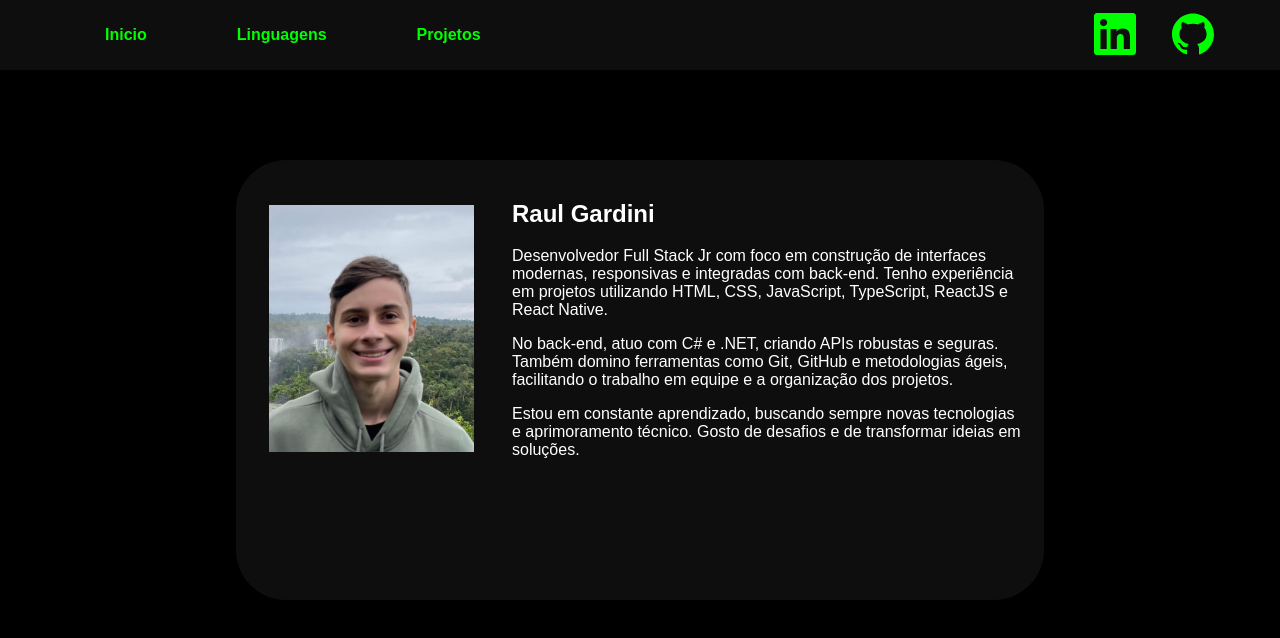
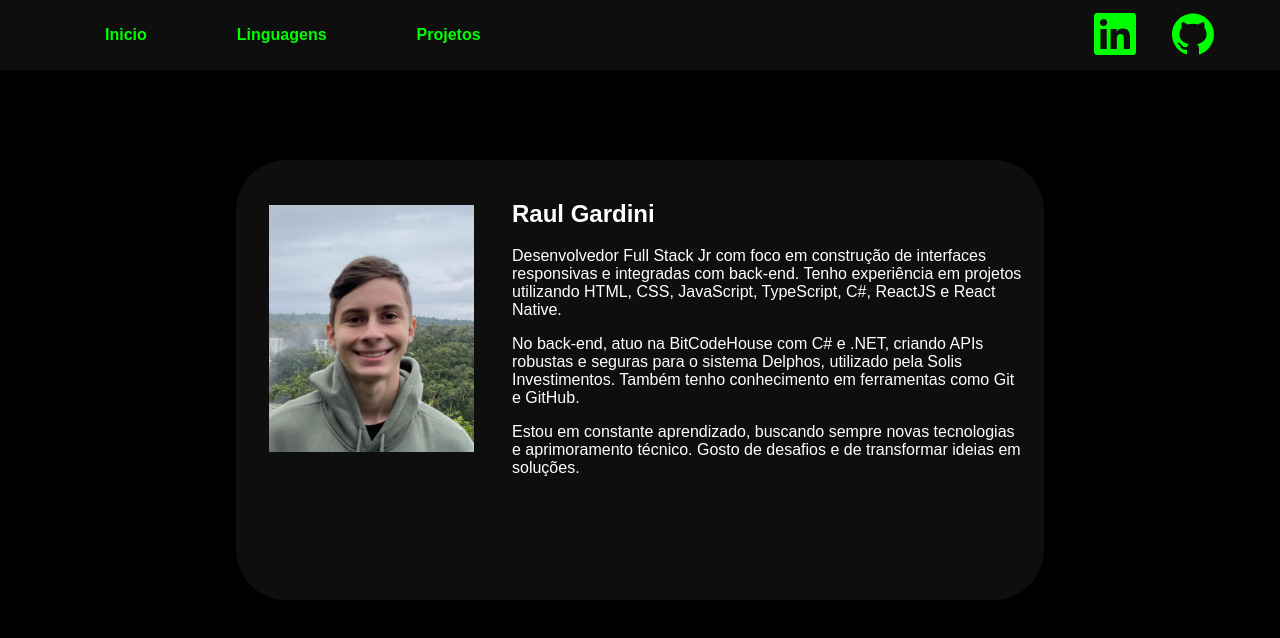
Before and after one commit to RaulGardini/Raul-Portfolio, a React (Create React App) app: page / in a window 1280 px wide. Shown: the top 638 px of the page. Built offline with nearby package versions, Linux system fonts and the light colour scheme.

Commit message:
fix: corrigindo texto

```diff
--- a/src/paginas/inicio/Inicio.jsx
+++ b/src/paginas/inicio/Inicio.jsx
@@ -13,8 +13,8 @@ function Inicio() {
                 </div>
                 <div className="texto">
                     <h2>Raul Gardini</h2>
-                    <p>Desenvolvedor Full Stack Jr com foco em construção de interfaces modernas, responsivas e integradas com back-end. Tenho experiência em projetos utilizando HTML, CSS, JavaScript, TypeScript, ReactJS e React Native.</p>
-                    <p>No back-end, atuo com C# e .NET, criando APIs robustas e seguras. Também domino ferramentas como Git, GitHub e metodologias ágeis, facilitando o trabalho em equipe e a organização dos projetos.</p>
+                    <p>Desenvolvedor Full Stack Jr com foco em construção de interfaces responsivas e integradas com back-end. Tenho experiência em projetos utilizando HTML, CSS, JavaScript, TypeScript, C#, ReactJS e React Native.</p>
+                    <p>No back-end, atuo na BitCodeHouse com C# e .NET, criando APIs robustas e seguras para o sistema Delphos, utilizado pela Solis Investimentos. Também tenho conhecimento em  ferramentas como Git e GitHub.</p>
                     <p>Estou em constante aprendizado, buscando sempre novas tecnologias e aprimoramento técnico. Gosto de desafios e de transformar ideias em soluções.</p>
                 </div>
             </div>
```
